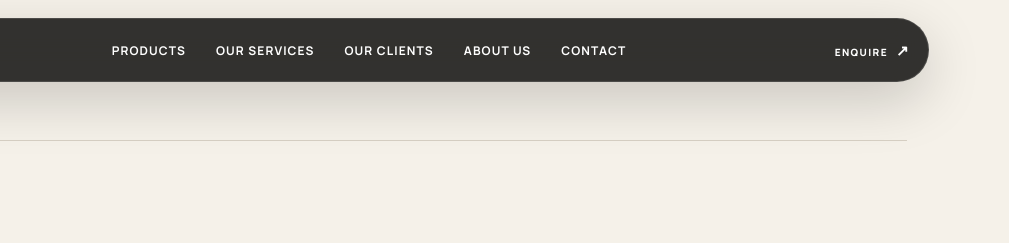
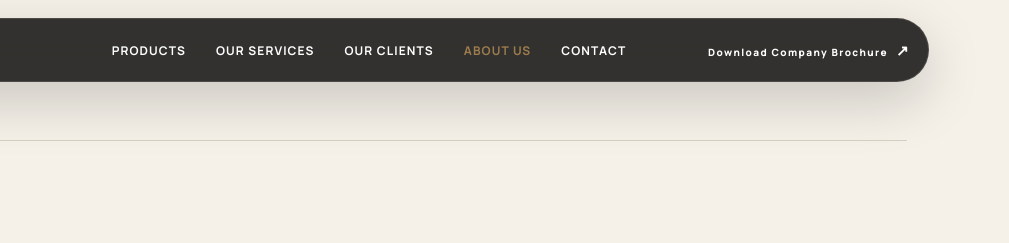
Before and after one commit to Nirmalkumar233/Royal_Cafe, a plain HTML site: page careers.html in a window 1280 px wide. Shown: the top 243 px of the page, 271-1280 px from the left. Drawn offline with Linux system fonts and the light colour scheme; a web font is replaced by a local one.

Commit message:
Update careers.html

```diff
--- a/careers.html
+++ b/careers.html
@@ -114,14 +114,14 @@
       <img src="assets/images/logo.png" alt="RoyalCafe Logo" height="30">
       ROYAL CAFE
     </a>
-    <nav class="desktop-nav">
+     <nav class="desktop-nav">
       <a href="products.html">Products</a>
       <a href="services.html">Our Services</a>
       <a href="client.html">Our Clients</a>
-      <a href="about.html">About Us</a>
+      <a href="about.html" style="color: var(--gold);">About Us</a>
       <a href="contact.html">Contact</a>
     </nav>
-    <a class="header-cta magnetic" href="contact.html">ENQUIRE<span>↗</span></a>
+    <a class="header-cta magnetic" href="https://profile.royalcafeblr.com">Download Company Brochure<span>↗</span></a>
     <button class="menu" aria-label="Open menu" aria-expanded="false"><i></i><i></i></button>
     <nav class="mobile-nav">
       <a href="products.html">Products</a>
@@ -129,6 +129,7 @@
       <a href="client.html">Our Clients</a>
       <a href="about.html">About Us</a>
       <a href="contact.html">Contact</a>
+      <a href="https://profile.royalcafeblr.com">Download Company Brochure</a>
     </nav>
   </header>
 
@@ -227,6 +228,7 @@
               <li><a href="client.html">Our Clients</a></li>
                 <li><a href="careers.html">Join With Us</a></li>
                 <li><a href="terms.html">Terms & Conditions</a></li>
+              <li><a href="https://profile.royalcafeblr.com">Company Brochure</a></li>
 
             </ul>
         </div>
```
